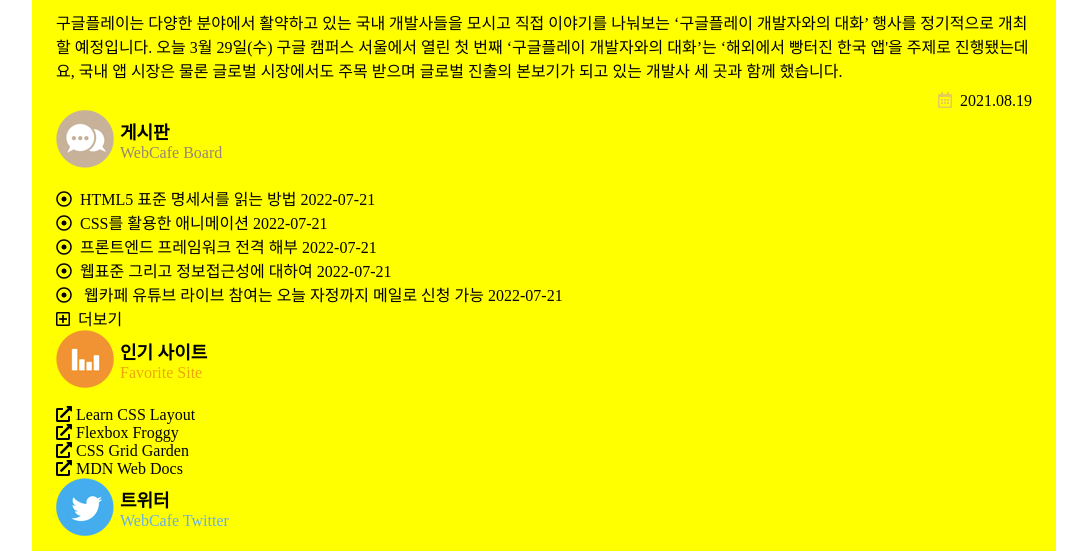
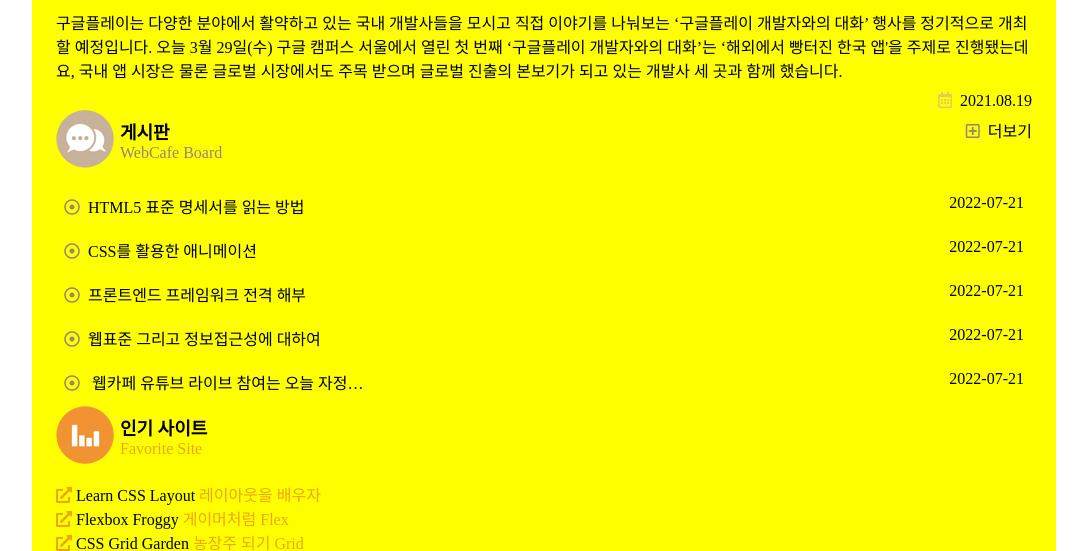
Before and after one commit to codevilot/zeroConnectTo, a website: page RWD/main.html in a window 1280 px wide. Shown: the part 1512-2063 px from the top of the page, without its empty margins (96-1183 px from the left). Drawn offline with Linux system fonts and the light colour scheme; a web font is replaced by a local one.

Commit message:
게시판 사이트

```diff
--- a/RWD/css/index.css
+++ b/RWD/css/index.css
@@ -126,6 +126,8 @@
   justify-content: center;
   background-image: url(../images/sprite_main.png);
   background-repeat: no-repeat;
+  margin-bottom: 1rem;
+
 }
 
 .spriteNews {
@@ -224,12 +226,59 @@
   width: 100%;
   height: 100%;
 }
-.iframeRatio-4-3{
-  padding-top:75%
+
+.iframeRatio-4-3 {
+  padding-top: 75%
 }
-.iframeRatio-16-9{
-  padding-top:56.25
+
+.iframeRatio-16-9 {
+  padding-top: 56.25
 }
+
+/* 공통 게시판 */
+.board {
+  position: relative;
+}
+
+.board__more {
+  position: absolute;
+  min-height: 3.75rem;
+  top: 0.5rem;
+  right: 0;
+}
+
+.board__item {
+  padding: 0.5rem;
+}
+
+.board__item time {
+  float: right;
+}
+
+.board__link {
+  width: 300px;
+  overflow: hidden;
+  text-overflow: ellipsis;
+  white-space: nowrap;
+  display: inline-block;
+}
+
+.themeBrown::before {
+  color: var(--accent-board);
+}
+
+.themeOrange::before {
+  color: var(--accent-favorite);
+
+}
+
+/* 공통 인기사이트 */
+.favorite__link::after {
+  content: "" attr(data-tooltip) "";
+  color: var(--accent-favorite);
+  padding-right: 0.5rem;
+}
+
 /* 모바일 디바이스 (Mobile Device) */
 @media(min-width:320px) and (max-width:767px) {
 
```
